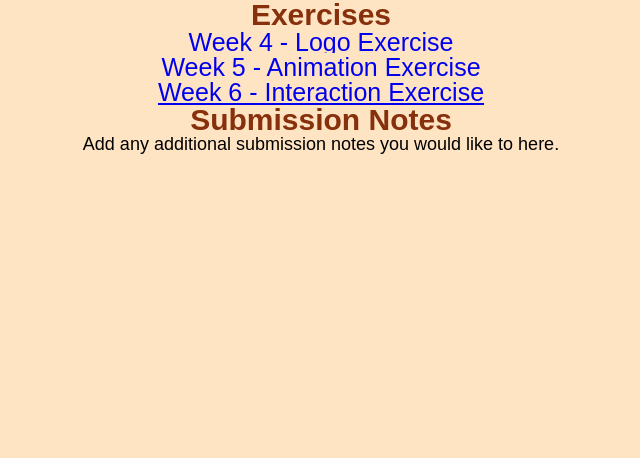
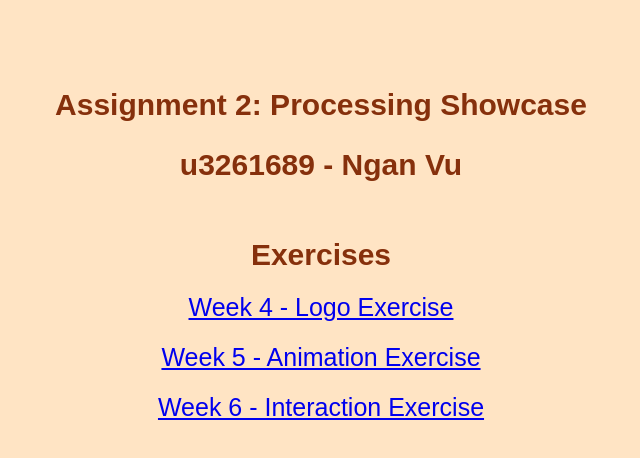
Before and after one commit to Ngan2302/Ngan, a plain HTML site: page index.html in a window 1280 px wide. Shown: the whole page, without its empty margins (319-959 px from the left). Drawn offline with Linux system fonts and the light colour scheme.

Commit message:
Update index.html

```diff
--- a/index.html
+++ b/index.html
@@ -1,19 +1,19 @@
 <!DOCTYPE html>
 <html>
     <head>
-        <title>Assignment 2</title>
+        <title>Assignment 2: Processing Showcase</title>
         <link rel="stylesheet" href="index.css">
     </head>
     <body>
-        <h1>Exercises</h1>
+        <h1><br><br><br>Assignment 2: Processing Showcase
+            <br><br>u3261689 - Ngan Vu
+            <br><br><br>Exercises
+        </h1>
+
         <ul>
-            <li><a href="week4.html">Week 4 - Logo Exercise</a></li>
-            <li><a href="week5.html">Week 5 - Animation Exercise</a></li>
-            <li><a href="week6.html">Week 6 - Interaction Exercise</a></li>
+            <li><br><a href="week4.html">Week 4 - Logo Exercise</a></li>
+            <li><br><a href="week5.html">Week 5 - Animation Exercise</a></li>
+            <li><br><a href="week6.html">Week 6 - Interaction Exercise</a></li>
         </ul>
-
-        <h1>Submission Notes</h1>
-
-        <p>Add any additional submission notes you would like to here.</p>
     </body>
 </html>
```
